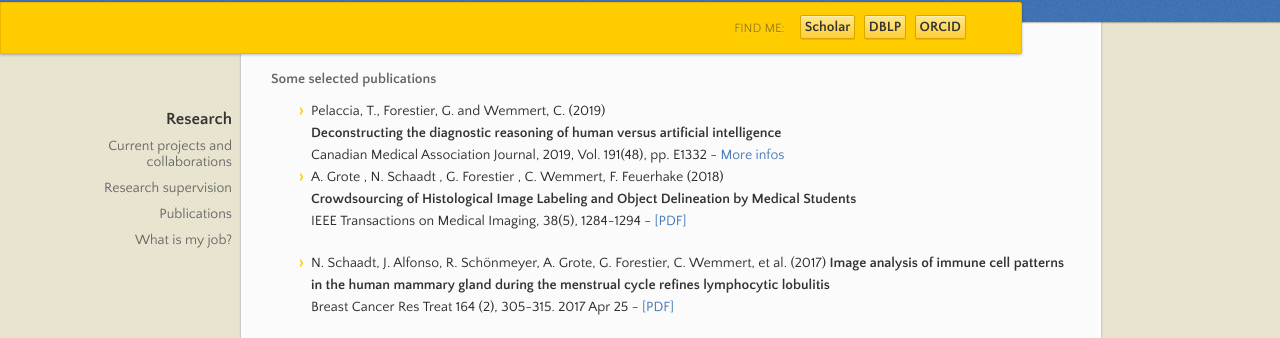
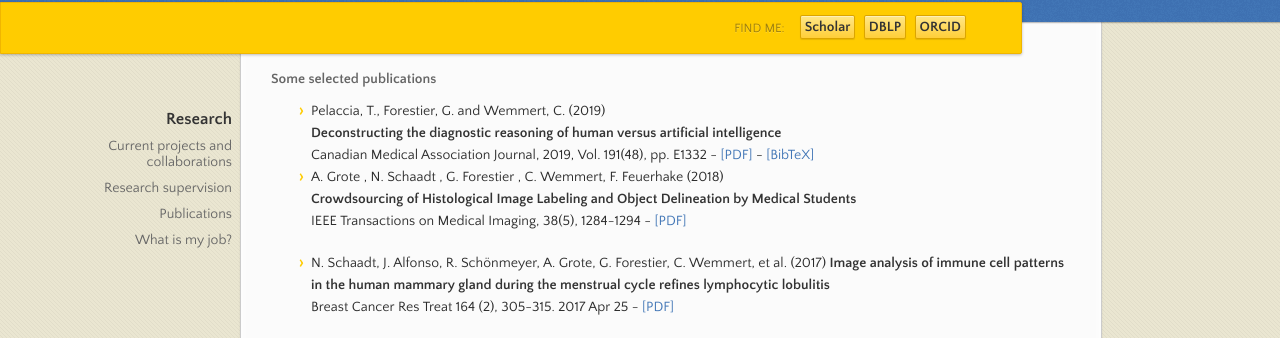
Before and after one commit to wemmertc/webpage, a Jekyll site: the page built from index.md, in a window 1280 px wide and 900 px high, scrolled down 1334 px. Shown: the part 113-451 px from the top of the window. Built offline with Jekyll 4.4.1, drawn with Linux system fonts in a browser that asks for light colours; our own code applies the rules of GitHub Pages for plain Markdown files; some of the changed lines change nothing that is shown.

Commit message:
publishing

```diff
--- a/index.md
+++ b/index.md
@@ -49,8 +49,17 @@
 
 * {: #cmaj2019} Pelaccia, T., Forestier, G. and Wemmert, C. (2019)
 [**Deconstructing the diagnostic reasoning of human versus artificial intelligence**](https://doi.org/10.1503/cmaj.190506)
-Canadian Medical Association Journal, 2019, Vol. 191(48), pp. E1332 - [More infos](javascript:toggleInfos('cmaj2019'))
-* {: .publi #cmaj2019_infos} [[PDF]](./publications/cmaj2019.pdf) - [BibTeX]()
+Canadian Medical Association Journal, 2019, Vol. 191(48), pp. E1332 - [[PDF]](./publications/cmaj2019.pdf) - [[BibTeX]](javascript:toggleInfos('cmaj2019'))
+* {: .publi #cmaj2019_infos} @article{pelaccia2019deconstructing,
+  title={Deconstructing the diagnostic reasoning of human versus artificial intelligence},
+  author={Pelaccia, Thierry and Forestier, Germain and Wemmert, C{\'e}dric},
+  journal={CMAJ},
+  volume={191},
+  number={48},
+  pages={E1332--E1335},
+  year={2019},
+  publisher={Can Med Assoc}
+}
 
 
 * A. Grote , N. Schaadt , G. Forestier , C. Wemmert, F. Feuerhake (2018)
```
